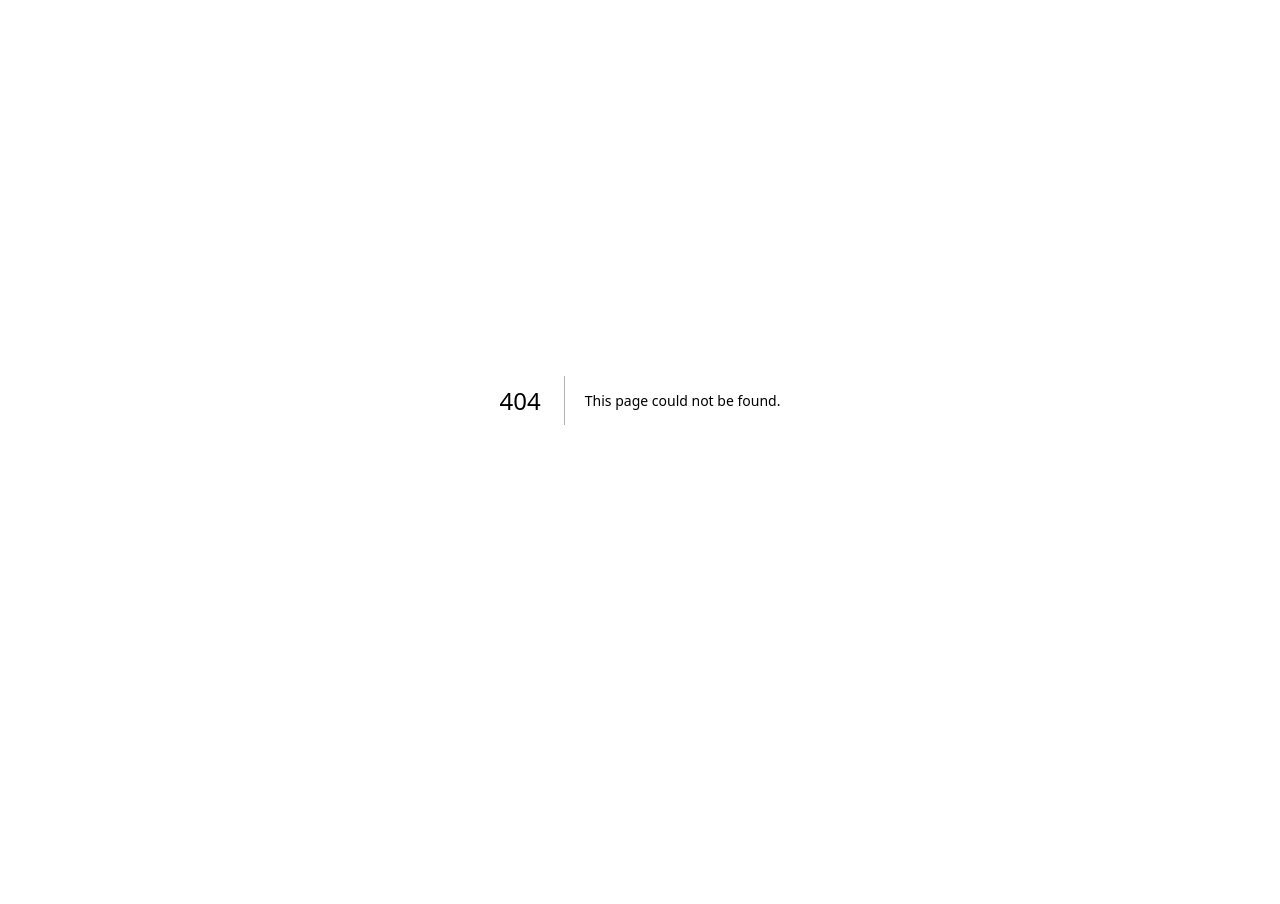
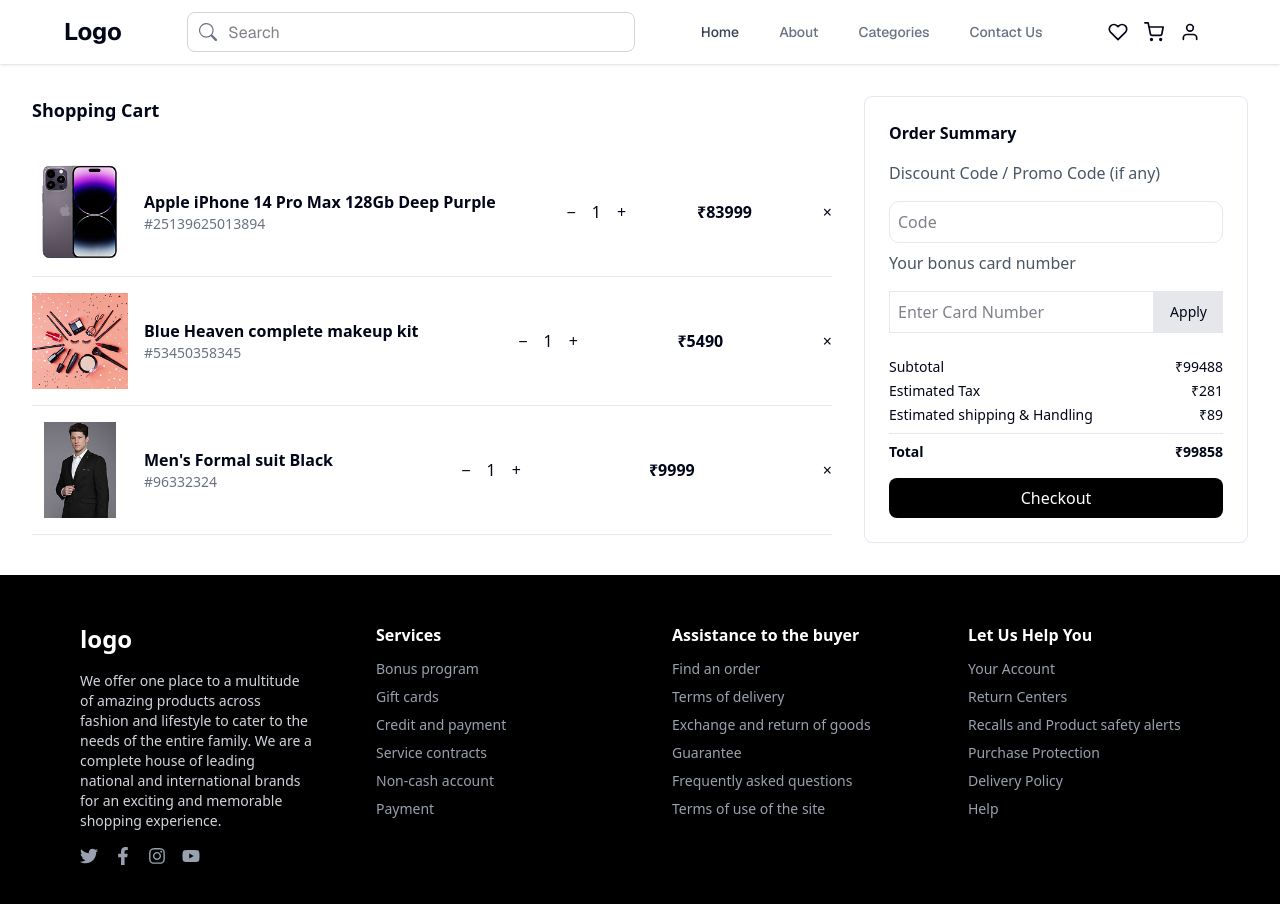
Before and after one commit to Korku-S16/ecommerce_dev, a Next.js app: page /cart in a window 1280 px wide. Before the commit this address had no page. Shown: the top 904 px of the page. Before the commit the page ends 800 px from the top, so only its background shows below. Built offline with nearby package versions, Linux system fonts and the light colour scheme.

Commit message:
cart page

```diff
--- /dev/null
+++ b/src/app/cart/component/cartItem.tsx
@@ -0,0 +1,46 @@
+import React from "react";
+import { CartItem } from "../../cart/component/types";
+
+interface Props {
+  item: CartItem;
+  onQuantityChange: (id: string, quantity: number) => void;
+  onRemove: (id: string) => void;
+}
+
+const ShoppingCartItem: React.FC<Props> = ({
+  item,
+  onQuantityChange,
+  onRemove,
+}) => {
+  return (
+    <div className="flex items-center justify-between border-b py-4">
+      <div className="flex items-center gap-4">
+        <img
+          src={item.image}
+          alt={item.title}
+          className="w-24 h-24 object-cover"
+        />
+        <div>
+          <div className="font-semibold">{item.title}</div>
+          <div className="text-sm text-gray-500">#{item.subtitle}</div>
+        </div>
+      </div>
+      <div className="flex items-center gap-4">
+        <button
+          onClick={() => onQuantityChange(item.id, item.quantity - 1)}
+          disabled={item.quantity <= 1}
+        >
+          −
+        </button>
+        <span>{item.quantity}</span>
+        <button onClick={() => onQuantityChange(item.id, item.quantity + 1)}>
+          +
+        </button>
+      </div>
+      <div className="font-semibold">₹{item.price}</div>
+      <button onClick={() => onRemove(item.id)}>×</button>
+    </div>
+  );
+};
+
+export default ShoppingCartItem;
--- /dev/null
+++ b/src/app/cart/component/cartSummary.tsx
@@ -0,0 +1,54 @@
+import React from "react";
+
+interface Props {
+  subtotal: number;
+}
+
+const CartSummary: React.FC<Props> = ({ subtotal }) => {
+  const tax = 281;
+  const shipping = 89;
+  const total = subtotal + tax + shipping;
+
+  return (
+    <div className="border p-6 rounded-md w-full max-w-sm">
+      <h2 className="font-semibold mb-4">Order Summary</h2>
+      <p className="font-sm mb-4 text-gray-600">
+        Discount Code / Promo Code (if any)
+      </p>
+      <input className="w-full border p-2 mb-2 rounded-lg" placeholder="Code" />
+      <p className="font-sm mb-4 text-gray-600">Your bonus card number</p>
+      <div className="flex flex-row mb-4">
+        <input
+          className="w-full border p-2 mb-2"
+          placeholder="Enter Card Number"
+        />
+        <button className="bg-gray-200 text-sm px-4 py-2 mb-2">Apply</button>
+      </div>
+
+      <div className="text-sm space-y-1">
+        <div className="flex justify-between">
+          <span>Subtotal</span>
+          <span>₹{subtotal}</span>
+        </div>
+        <div className="flex justify-between">
+          <span>Estimated Tax</span>
+          <span>₹{tax}</span>
+        </div>
+        <div className="flex justify-between">
+          <span>Estimated shipping & Handling</span>
+          <span>₹{shipping}</span>
+        </div>
+        <div className="flex justify-between font-semibold pt-2 border-t mt-2">
+          <span>Total</span>
+          <span>₹{total}</span>
+        </div>
+      </div>
+
+      <button className="w-full mt-4 bg-black text-white py-2 rounded-md">
+        Checkout
+      </button>
+    </div>
+  );
+};
+
+export default CartSummary;
--- /dev/null
+++ b/src/app/cart/component/shoppingCart.tsx
@@ -0,0 +1,71 @@
+"use client";
+import React, { useState } from "react";
+import ShoppingCartItem from "../../cart/component/cartItem";
+import CartSummary from "../../cart/component/cartSummary";
+import { CartItem } from "./types";
+
+const initialCart: CartItem[] = [
+  {
+    id: "1",
+    title: "Apple iPhone 14 Pro Max 128Gb Deep Purple",
+    subtitle: "25139625013894",
+    price: 83999,
+    image: "/1.png",
+    quantity: 1,
+  },
+  {
+    id: "2",
+    title: "Blue Heaven complete makeup kit",
+    subtitle: "53450358345",
+    price: 5490,
+    image: "/5.png",
+    quantity: 1,
+  },
+  {
+    id: "3",
+    title: "Men's Formal suit Black",
+    subtitle: "96332324",
+    price: 9999,
+    image: "/2.png",
+    quantity: 1,
+  },
+];
+
+const ShoppingCart: React.FC = () => {
+  const [cartItems, setCartItems] = useState<CartItem[]>(initialCart);
+
+  const handleQuantityChange = (id: string, quantity: number) => {
+    if (quantity < 1) return;
+    setCartItems((items) =>
+      items.map((item) => (item.id === id ? { ...item, quantity } : item))
+    );
+  };
+
+  const handleRemove = (id: string) => {
+    setCartItems((items) => items.filter((item) => item.id !== id));
+  };
+
+  const subtotal = cartItems.reduce(
+    (sum, item) => sum + item.price * item.quantity,
+    0
+  );
+
+  return (
+    <div className="flex flex-col lg:flex-row justify-between p-8 gap-8">
+      <div className="flex-1">
+        <h1 className="text-lg font-semibold mb-6">Shopping Cart</h1>
+        {cartItems.map((item) => (
+          <ShoppingCartItem
+            key={item.id}
+            item={item}
+            onQuantityChange={handleQuantityChange}
+            onRemove={handleRemove}
+          />
+        ))}
+      </div>
+      <CartSummary subtotal={subtotal} />
+    </div>
+  );
+};
+
+export default ShoppingCart;
--- /dev/null
+++ b/src/app/cart/component/types.ts
@@ -0,0 +1,8 @@
+export interface CartItem {
+    id: string;
+    title: string;
+    subtitle: string;
+    price: number;
+    image: string;
+    quantity: number;
+  }
--- /dev/null
+++ b/src/app/cart/layout.tsx
@@ -0,0 +1,39 @@
+import type { Metadata } from "next";
+import { Geist, Geist_Mono } from "next/font/google";
+import "slick-carousel/slick/slick.css";
+import "slick-carousel/slick/slick-theme.css";
+import HeaderTop from "@/app/home/component/HeaderTop";
+import Footer from "@/app/home/component/footer";
+
+const geistSans = Geist({
+  variable: "--font-geist-sans",
+  subsets: ["latin"],
+});
+
+const geistMono = Geist_Mono({
+  variable: "--font-geist-mono",
+  subsets: ["latin"],
+});
+
+export const metadata: Metadata = {
+  title: "Create Next App",
+  description: "Generated by create next app",
+};
+
+export default function RootLayout({
+  children,
+}: Readonly<{
+  children: React.ReactNode;
+}>) {
+  return (
+    <html lang="en">
+      <body
+        className={`${geistSans.variable} ${geistMono.variable} antialiased`}
+      >
+        <HeaderTop />
+        {children}
+        <Footer />
+      </body>
+    </html>
+  );
+}
--- /dev/null
+++ b/src/app/cart/page.tsx
@@ -0,0 +1,12 @@
+import ShoppingCart from "../cart/component/shoppingCart";
+import React from "react";
+
+const page = () => {
+  return (
+    <div>
+      <ShoppingCart />
+    </div>
+  );
+};
+
+export default page;
```
